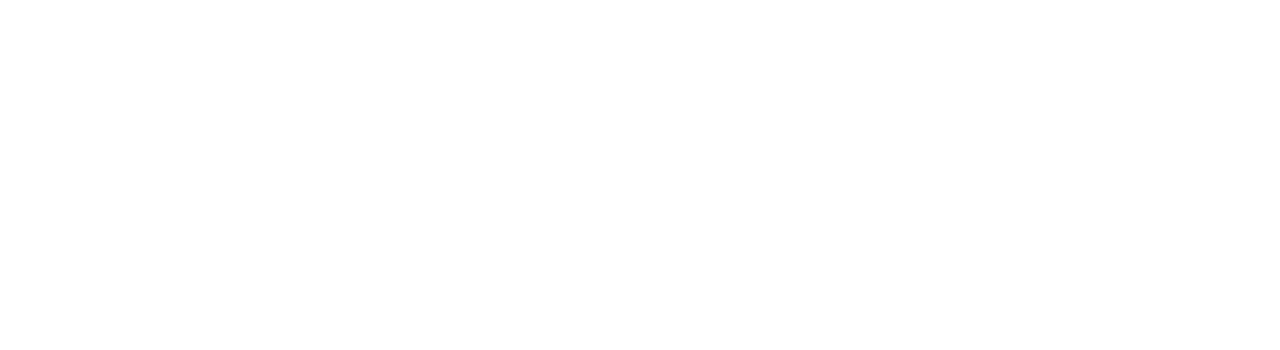
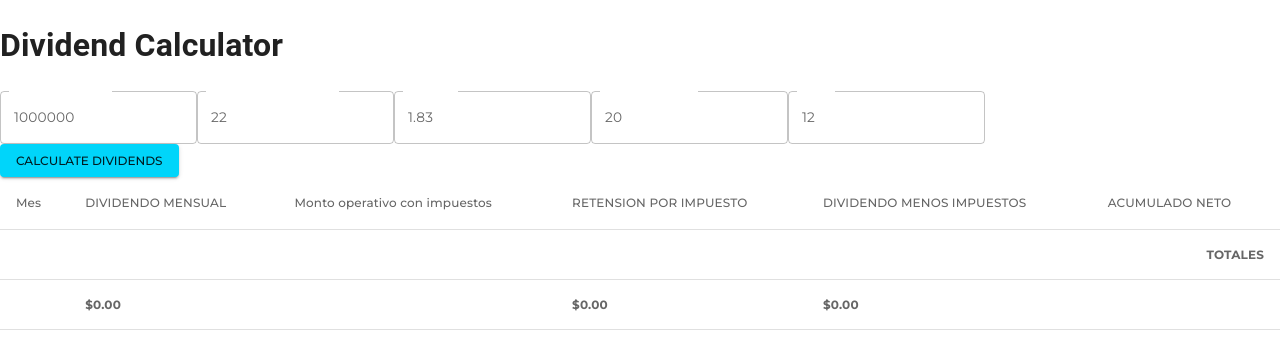
Before and after one commit to TechXProduction/PixieWeb, a React (Vite) app: page /calculate in a window 1280 px wide. Before the commit this address had no page. Shown: the top 350 px of the page. Built offline with nearby package versions, Linux system fonts and the light colour scheme.

Commit message:
add calculator

```diff
--- a/src/App.jsx
+++ b/src/App.jsx
@@ -3,6 +3,7 @@
 import theme from './theme/theme';
 import { Home } from './Components/Home/Home';
 import { Contact } from './Components/Contact';
+import DividendCalculator from './Components/Home/Calculadora';
 
 function App() {
   return (
@@ -12,6 +13,7 @@
           <Routes>
           <Route path='/' element={<Home />} />
           <Route path='/contact' element={<Contact />} />
+          <Route path='/calculate' element={<DividendCalculator />} />
             {/* Otras rutas pueden agregarse aquí */}
           </Routes>
         </BrowserRouter>
--- /dev/null
+++ b/src/Components/Home/Calculadora.jsx
@@ -0,0 +1,145 @@
+import React, { useState } from 'react';
+import TextField from '@mui/material/TextField';
+import Button from '@mui/material/Button';
+import Table from '@mui/material/Table';
+import TableHead from '@mui/material/TableHead';
+import TableBody from '@mui/material/TableBody';
+import TableRow from '@mui/material/TableRow';
+import TableCell from '@mui/material/TableCell';
+
+const DividendCalculator = () => {
+  const [initialInvestment, setInitialInvestment] = useState(1000000);
+  const [annualReturnRate, setAnnualReturnRate] = useState(0.22);
+  const [taxRate, setTaxRate] = useState(0.0183);
+  const [incomeTaxRate, setIncomeTaxRate] = useState(0.20);
+  const [years, setYears] = useState(12);
+
+  const [results, setResults] = useState([]);
+  const [totalDividend, setTotalDividend] = useState(0);
+  const [totalTax, setTotalTax] = useState(0);
+  const [totalNetDividend, setTotalNetDividend] = useState(0);
+
+  const calculateDividends = () => {
+    const resultsArray = [];
+    let totalDividendValue = 0;
+    let totalTaxValue = 0;
+    let totalNetDividendValue = 0;
+
+    let accumulatedInvestment = initialInvestment;
+
+    for (let i = 0; i < years * 12; i++) {
+      const monthlyDividendRate = annualReturnRate / 12;
+      const monthlyDividend = accumulatedInvestment * monthlyDividendRate;
+      const retentionTax = monthlyDividend * incomeTaxRate; // Calcula la Retención de Impuestos
+      const netMonthlyDividend = monthlyDividend - retentionTax; // Resta la retención de impuestos
+      const accumulatedNetDividend = accumulatedInvestment - initialInvestment + netMonthlyDividend;
+
+      resultsArray.push({
+        month: i + 1,
+        monthlyDividend,
+        accumulatedInvestment,
+        retentionTax, // Agrega la retención de impuestos
+        netMonthlyDividend,
+        accumulatedNetDividend,
+      });
+
+      accumulatedInvestment += netMonthlyDividend;
+      totalDividendValue += monthlyDividend;
+      totalTaxValue += retentionTax;
+      totalNetDividendValue += netMonthlyDividend;
+    }
+
+    setResults(resultsArray);
+    setTotalDividend(totalDividendValue);
+    setTotalTax(totalTaxValue);
+    setTotalNetDividend(totalNetDividendValue);
+  };
+
+  return (
+    <div>
+      <h1>Dividend Calculator</h1>
+      <div>
+        <TextField
+          label="Initial Investment"
+          type="number"
+          value={initialInvestment}
+          onChange={(e) => setInitialInvestment(Number(e.target.value))}
+        />
+        <TextField
+          label="Annual Return Rate (%)"
+          type="number"
+          value={annualReturnRate * 100}
+          onChange={(e) => setAnnualReturnRate(Number(e.target.value) / 100)}
+        />
+        <TextField
+          label="Tax Rate"
+          type="number"
+          value={taxRate * 100}
+          onChange={(e) => setTaxRate(Number(e.target.value) / 100)}
+        />
+        <TextField
+          label="Income Tax Rate"
+          type="number"
+          value={incomeTaxRate * 100}
+          onChange={(e) => setIncomeTaxRate(Number(e.target.value) / 100)}
+        />
+        <TextField
+          label="Years"
+          type="number"
+          value={years}
+          onChange={(e) => setYears(Number(e.target.value))}
+        />
+      </div>
+      <Button variant="contained" color="primary" onClick={calculateDividends}>
+        Calculate Dividends
+      </Button>
+      <div>
+        <Table>
+          <TableHead>
+            <TableRow>
+              <TableCell>Mes</TableCell>
+              <TableCell>DIVIDENDO MENSUAL</TableCell>
+              <TableCell>Monto operativo con impuestos</TableCell>
+              <TableCell>RETENSION POR IMPUESTO</TableCell>
+              <TableCell>DIVIDENDO MENOS IMPUESTOS</TableCell>
+              <TableCell>ACUMULADO NETO</TableCell>
+            </TableRow>
+          </TableHead>
+          <TableBody>
+            {results.map((result) => (
+              <TableRow key={result.month}>
+                <TableCell>{result.month}</TableCell>
+                <TableCell>${result.monthlyDividend.toFixed(2)}</TableCell>
+                <TableCell>${result.accumulatedInvestment.toFixed(2)}</TableCell>
+                <TableCell>${result.retentionTax.toFixed(2)}</TableCell>
+                <TableCell>${result.netMonthlyDividend.toFixed(2)}</TableCell>
+                <TableCell>${result.accumulatedNetDividend.toFixed(2)}</TableCell>
+              </TableRow>
+            ))}
+            <TableRow>
+              <TableCell colSpan={6} align="right">
+                <strong>TOTALES</strong>
+              </TableCell>
+            </TableRow>
+            <TableRow>
+              <TableCell></TableCell>
+              <TableCell>
+                <strong>${totalDividend.toFixed(2)}</strong>
+              </TableCell>
+              <TableCell></TableCell>
+              <TableCell>
+                <strong>${totalTax.toFixed(2)}</strong>
+              </TableCell>
+              <TableCell>
+                <strong>${totalNetDividend.toFixed(2)}</strong>
+              </TableCell>
+              <TableCell></TableCell>
+            </TableRow>
+          </TableBody>
+        </Table>
+      </div>
+    </div>
+  );
+};
+
+export default DividendCalculator;
```
